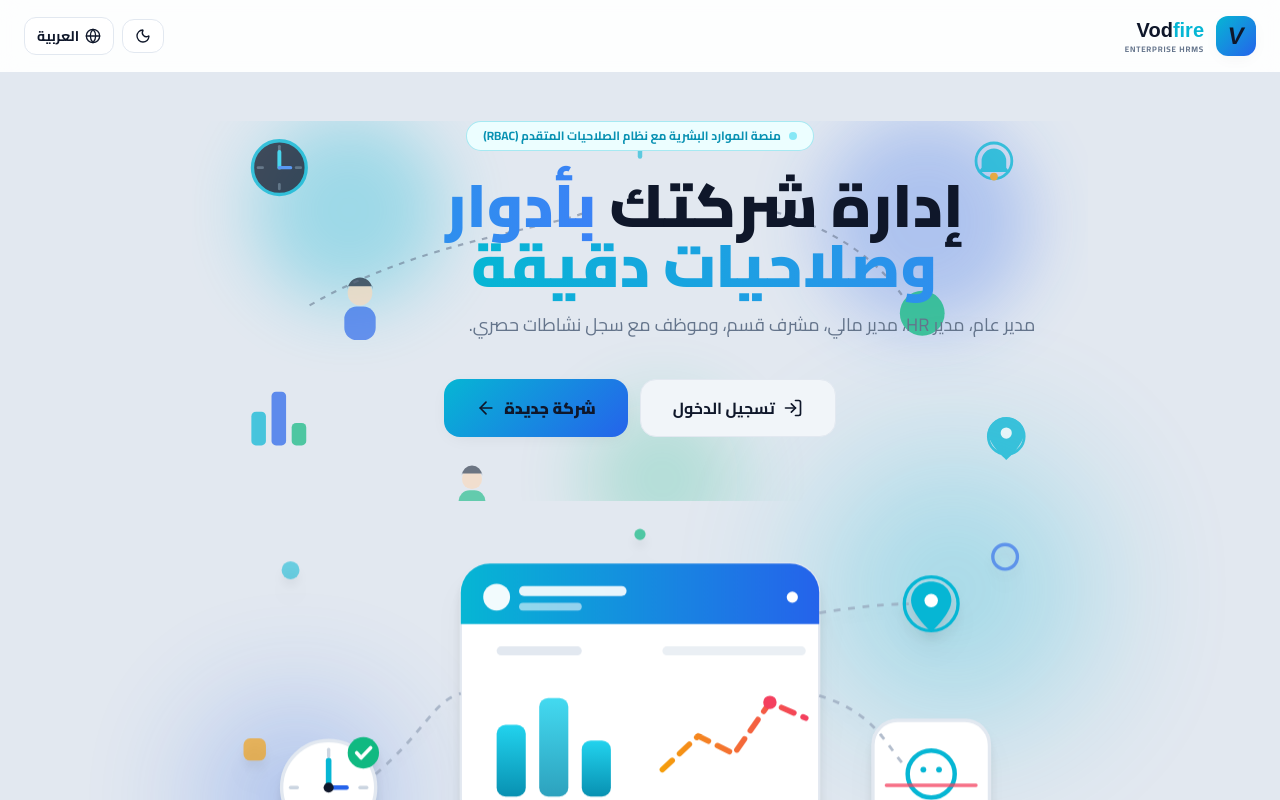
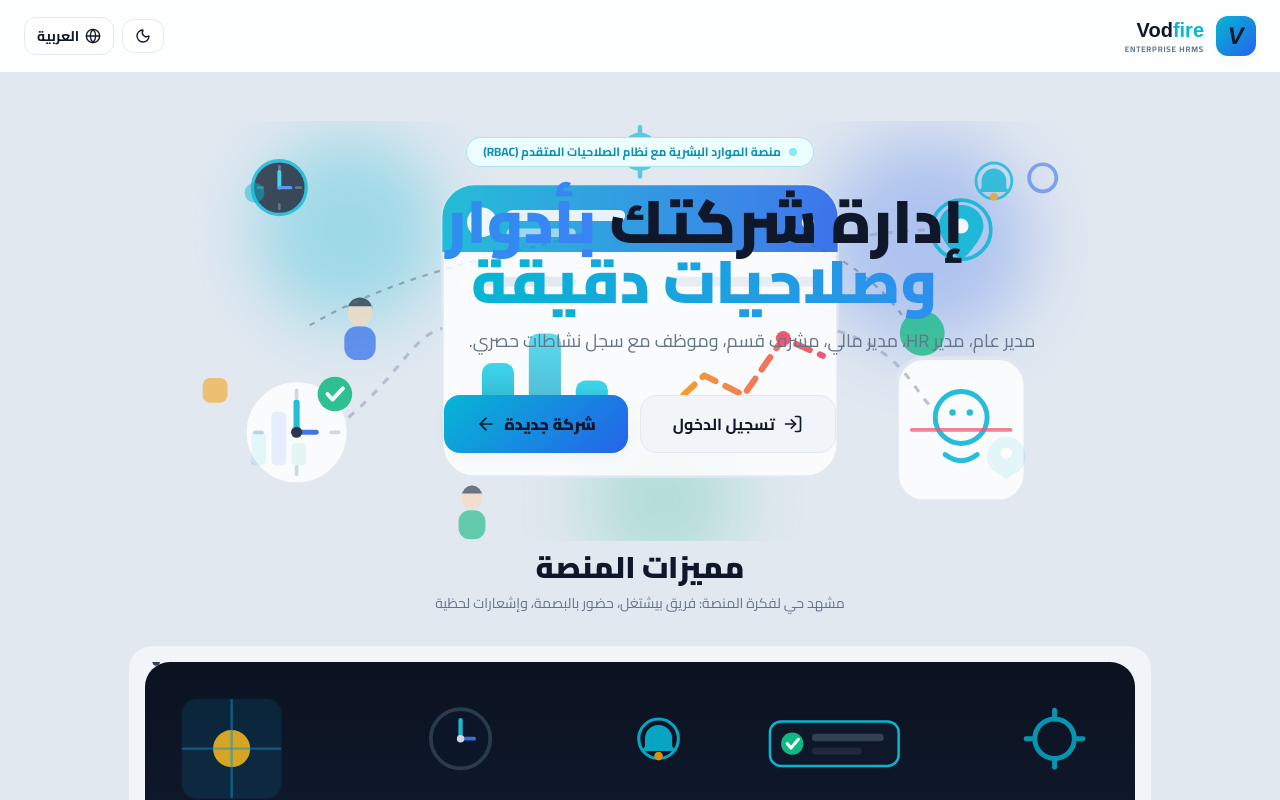
Before and after one commit to mohsen-bhr0/work-team, a plain HTML site: page index.html in a window 1280 px wide. Drawn offline with nearby package versions, Linux system fonts and the light colour scheme.

Commit message:
Update index.html

```diff
--- a/index.html
+++ b/index.html
@@ -108,7 +108,7 @@
     @keyframes vfFloatY2 { 0%,100% { transform: translateY(0); } 50% { transform: translateY(-10px); } }
     @keyframes vfBlob { 0%,100% { transform: translate(0,0) scale(1); } 50% { transform: translate(20px,-18px) scale(1.12); } }
     @keyframes vfBlob2 { 0%,100% { transform: translate(0,0) scale(1); } 50% { transform: translate(-16px,14px) scale(.9); } }
-    .vf-blob { position: absolute; border-radius: 9999px; filter: blur(70px); opacity: .30; pointer-events: none; }
+    .vf-blob { position: absolute; border-radius: 9999px; filter: blur(70px); opacity: .18; pointer-events: none; }
     .vf-blob-1 { animation: vfBlob 8s ease-in-out infinite; }
     .vf-blob-2 { animation: vfBlob2 10s ease-in-out infinite; }
     .vf-hero-svg { animation: vfFloatY 6s ease-in-out infinite; }
@@ -280,24 +280,7 @@
           <animate attributeName="stroke-dashoffset" values="0;22" dur="1.6s" repeatCount="indefinite"/>
         </path>
       </svg>
-      <div class="relative z-10">
-      <div class="inline-flex items-center gap-2 px-4 py-1.5 rounded-full bg-cyan-500/10 border border-cyan-500/30 text-cyan-400 text-xs font-bold mb-6"><span class="w-2 h-2 rounded-full bg-cyan-400 animate-pulse"></span><span data-i18n="multi_company_platform">منصة الموارد البشرية مع نظام الصلاحيات المتقدم (RBAC)</span></div>
-      <h2 class="text-4xl sm:text-6xl font-black text-white leading-tight max-w-3xl mb-4" data-i18n-html="hero_title">إدارة شركتك <span class="brand-text-gradient">بأدوار وصلاحيات دقيقة</span></h2>
-      <p class="text-slate-400 text-lg max-w-2xl mb-10" data-i18n="hero_subtitle">مدير عام، مدير HR، مدير مالي، مشرف قسم، وموظف مع سجل نشاطات حصري.</p>
-
-      <div class="flex flex-wrap justify-center gap-3 mb-16">
-        <button onclick="showLoginScreen('login')" class="px-8 py-4 bg-slate-900 hover:bg-slate-800 text-white font-bold rounded-2xl border border-slate-800 cursor-pointer flex items-center gap-2"><i data-lucide="log-in" class="w-5 h-5"></i><span data-i18n="login">تسجيل الدخول</span></button>
-        <button onclick="showLoginScreen('register')" class="px-8 py-4 brand-gradient text-white font-black rounded-2xl cursor-pointer flex items-center gap-2 shadow-lg shadow-cyan-500/20"><span data-i18n="new_company">إنشاء شركتك</span><i data-lucide="arrow-left" class="w-5 h-5 rtl-icon"></i></button>
-      </div>
-      </div>
-      </div>
-
-
-      <!-- 🎨 مشهد SVG متحرك -->
-      <div class="w-full max-w-4xl relative mb-14 select-none" aria-hidden="true">
-        <div class="vf-blob vf-blob-1 -top-6 right-8 w-60 h-60" style="background:#06b6d4;"></div>
-        <div class="vf-blob vf-blob-2 bottom-0 left-4 w-52 h-52" style="background:#2563eb;"></div>
-        <svg class="vf-hero-svg relative z-10 w-full h-auto drop-shadow-xl" viewBox="0 0 800 340" fill="none" xmlns="http://www.w3.org/2000/svg">
+<svg class="absolute inset-0 w-full h-full pointer-events-none" style="z-index:0; opacity:.85" viewBox="0 0 800 340" preserveAspectRatio="xMidYMid slice" fill="none" xmlns="http://www.w3.org/2000/svg">
           <defs>
             <linearGradient id="vfGradHead" x1="0" y1="0" x2="1" y2="0">
               <stop offset="0%" stop-color="#06b6d4"/><stop offset="100%" stop-color="#2563eb"/>
@@ -411,7 +394,18 @@
             <animate attributeName="stroke-dashoffset" values="0;-26" dur="1.4s" repeatCount="indefinite"/>
           </path>
         </svg>
+            <div class="relative z-10 pt-4 pb-6">
+      <div class="inline-flex items-center gap-2 px-4 py-1.5 rounded-full bg-cyan-500/10 border border-cyan-500/30 text-cyan-400 text-xs font-bold mb-6"><span class="w-2 h-2 rounded-full bg-cyan-400 animate-pulse"></span><span data-i18n="multi_company_platform">منصة الموارد البشرية مع نظام الصلاحيات المتقدم (RBAC)</span></div>
+      <h2 class="text-4xl sm:text-6xl font-black text-white leading-tight max-w-3xl mb-4" data-i18n-html="hero_title">إدارة شركتك <span class="brand-text-gradient">بأدوار وصلاحيات دقيقة</span></h2>
+      <p class="text-slate-400 text-lg max-w-2xl mb-10" data-i18n="hero_subtitle">مدير عام، مدير HR، مدير مالي، مشرف قسم، وموظف مع سجل نشاطات حصري.</p>
+
+      <div class="flex flex-wrap justify-center gap-3 mb-16">
+        <button onclick="showLoginScreen('login')" class="px-8 py-4 bg-slate-900 hover:bg-slate-800 text-white font-bold rounded-2xl border border-slate-800 cursor-pointer flex items-center gap-2"><i data-lucide="log-in" class="w-5 h-5"></i><span data-i18n="login">تسجيل الدخول</span></button>
+        <button onclick="showLoginScreen('register')" class="px-8 py-4 brand-gradient text-white font-black rounded-2xl cursor-pointer flex items-center gap-2 shadow-lg shadow-cyan-500/20"><span data-i18n="new_company">إنشاء شركتك</span><i data-lucide="arrow-left" class="w-5 h-5 rtl-icon"></i></button>
       </div>
+      </div>
+      </div>
+
 
 <section class="w-full max-w-5xl mb-12">
         <h3 class="text-2xl sm:text-3xl font-black text-white text-center mb-2" data-i18n="feat_section_title">مميزات المنصة</h3>
```
